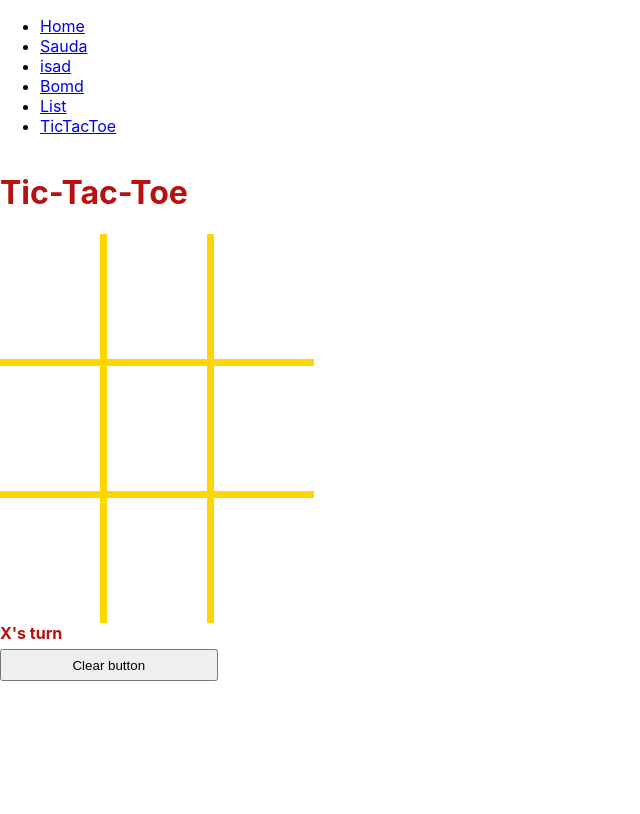
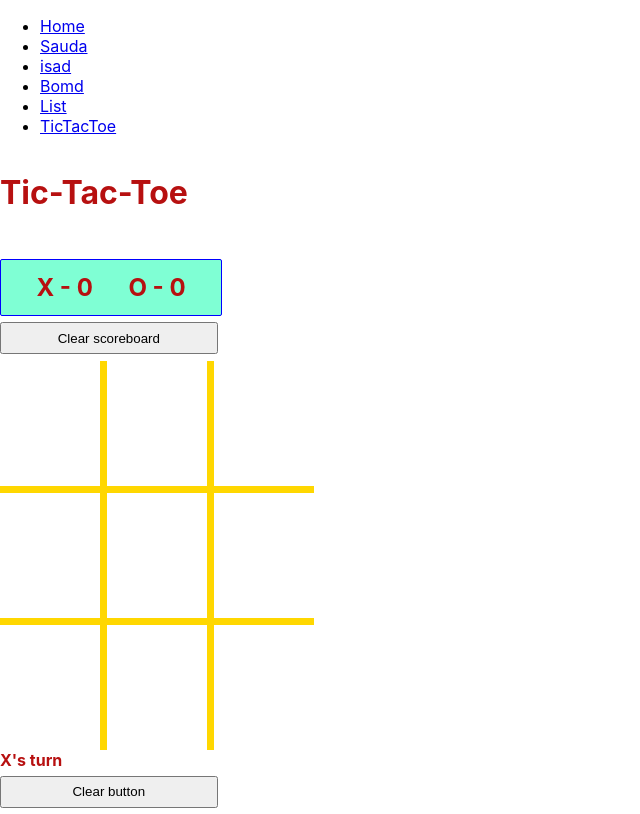
Before and after one commit to TJKwolf/react-isab, a React (Create React App) app in the folder tuomo-react-harjoitus/: page /TicTacToe in a window 1280 px wide. Shown: the whole page, without its empty margins (0-640 px from the left). Built offline with nearby package versions, Linux system fonts and the light colour scheme.

Commit message:
valmis jee

```diff
--- a/tuomo-react-harjoitus/src/TicTacToe/TicTacToe.css
+++ b/tuomo-react-harjoitus/src/TicTacToe/TicTacToe.css
@@ -41,3 +41,17 @@
     margin-top: 0.5% ;
     margin-bottom: 0.5%;
 }
+
+.scoreboard{
+    width: 17.2%;
+    display: flex;
+    align-items: flex-start;
+    justify-content: space-evenly;
+    font-size: 1.5em;
+    background-color: aquamarine;
+    border: 1px solid blue;
+    font-weight: bold;
+    margin: 2% 0% 0% 0%;
+    padding: 1% 0% 1% 0%;
+    border-radius: 2px;
+}
--- a/tuomo-react-harjoitus/src/TicTacToe/TicTacToe.jsx
+++ b/tuomo-react-harjoitus/src/TicTacToe/TicTacToe.jsx
@@ -1,6 +1,7 @@
 import React from "react";
 import './TicTacToe.css';
 import { Board } from "./board";
+import { Scoreboard } from "./scoreboard";
 import {useState} from "react";
 import { useEffect } from "react";
 
@@ -10,6 +11,7 @@ export const TicTacToe=()=>{
     const[gameState, setGameState] = useState(intialBoard);
     const[isXTurn, setIsXTurn] = useState(true);
     const[status, setStatus] = useState('');
+    const[scores, setScores ] = useState({xScore: 0, oScore: 0});
 
     useEffect( ()=>{
         const winner = checkWinner();
@@ -23,6 +25,19 @@ export const TicTacToe=()=>{
      }
 
     },[gameState])
+
+    useEffect(()=>{
+        const winner = checkWinner();
+        if(winner === null){
+            return;
+        }
+
+        if(winner === "X"){
+            setScores({xScore: scores.xScore +1, oScore: scores.oScore})
+        }else{
+            setScores({xScore: scores.xScore , oScore: scores.oScore +1})
+        }
+    },[status])
     const onSquareClick = (index) =>{
         let strings = Array.from(gameState);
 
@@ -59,11 +74,20 @@ export const TicTacToe=()=>{
         return null;
     }
 
+    function clearScoreboard(){
+        setScores({xScore : 0, oScore : 0});
+        setGameState(intialBoard);
+        setIsXTurn(true);
+    }
+
     return(
         <div>
                 <div className="gamer">
                     <h1>Tic-Tac-Toe</h1>
+                    <Scoreboard scores={scores}/>
+                    <button onClick={clearScoreboard}>Clear scoreboard</button>
                     <Board gameState={gameState} onSquareClick={onSquareClick}/>
+
                     {!status.includes("winner") && (
                     <>
 
--- /dev/null
+++ b/tuomo-react-harjoitus/src/TicTacToe/scoreboard.jsx
@@ -0,0 +1,10 @@
+import React from "react";
+
+export const Scoreboard = ({scores})=>{
+    return(
+        <div className="scoreboard">
+            <span>X - {scores.xScore}</span>
+            <span>O - {scores.oScore}</span>
+        </div>
+    )
+}
```
